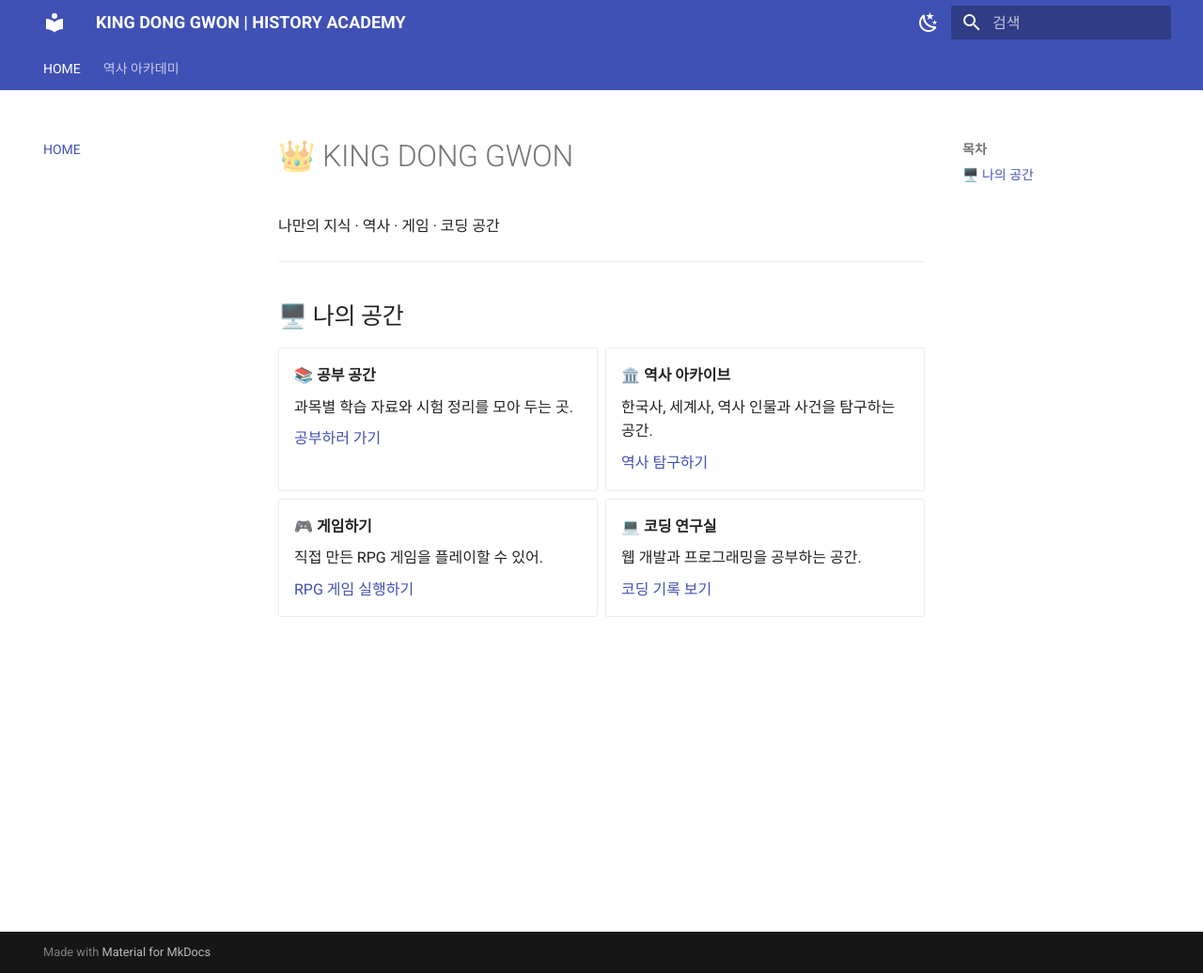
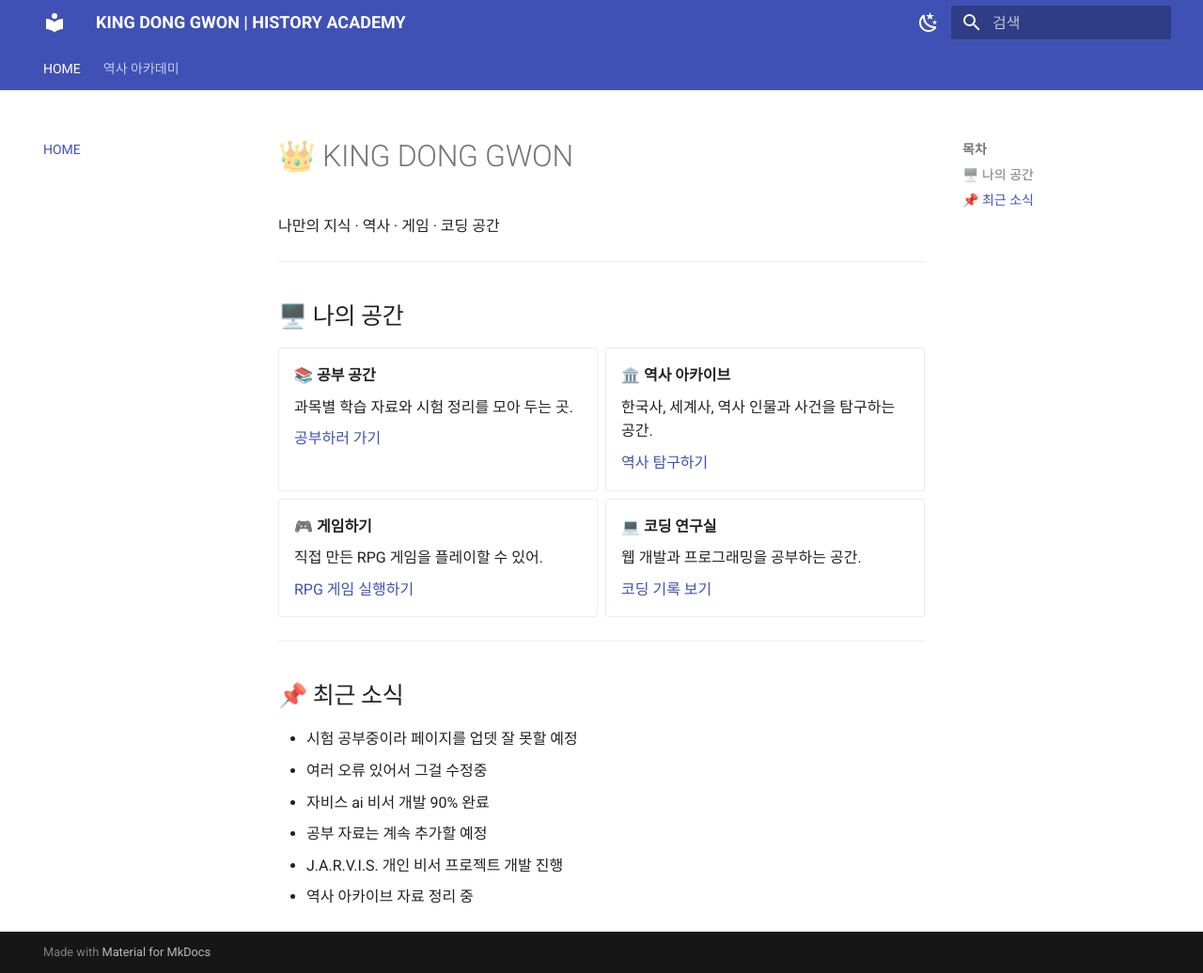
Before and after one commit to gimdunggwon-eng/gimdunggwon-eng.github.io, an MkDocs documentation site: the page built from docs/index.md, in a window 1280 px wide and 1036 px high. Shown: the whole window at 94% size. Built offline with MkDocs 1.6.1 and Material for MkDocs 9.7.7, drawn with Linux system fonts in a browser that asks for light colours.

Commit message:
Update index.md

```diff
--- a/docs/index.md
+++ b/docs/index.md
@@ -1,4 +1,3 @@
-
 # 👑 KING DONG GWON
 
 나만의 지식 · 역사 · 게임 · 코딩 공간
@@ -19,7 +18,7 @@
 
     한국사, 세계사, 역사 인물과 사건을 탐구하는 공간.
 
-    [역사 탐구하기](history.md)
+    [역사 탐구하기](history/)
 
 - **🎮 게임하기**
 
@@ -34,3 +33,17 @@
     [코딩 기록 보기](coding.md)
 
 </div>
+
+---
+
+## 📌 최근 소식
+- 시험 공부중이라 페이지를 업뎃 잘 못할 예정
+- 여러 오류 있어서 그걸 수정중
+- 자비스 ai 비서 개발 90% 완료
+
+
+
+
+- 공부 자료는 계속 추가할 예정
+- J.A.R.V.I.S. 개인 비서 프로젝트 개발 진행
+- 역사 아카이브 자료 정리 중
```
